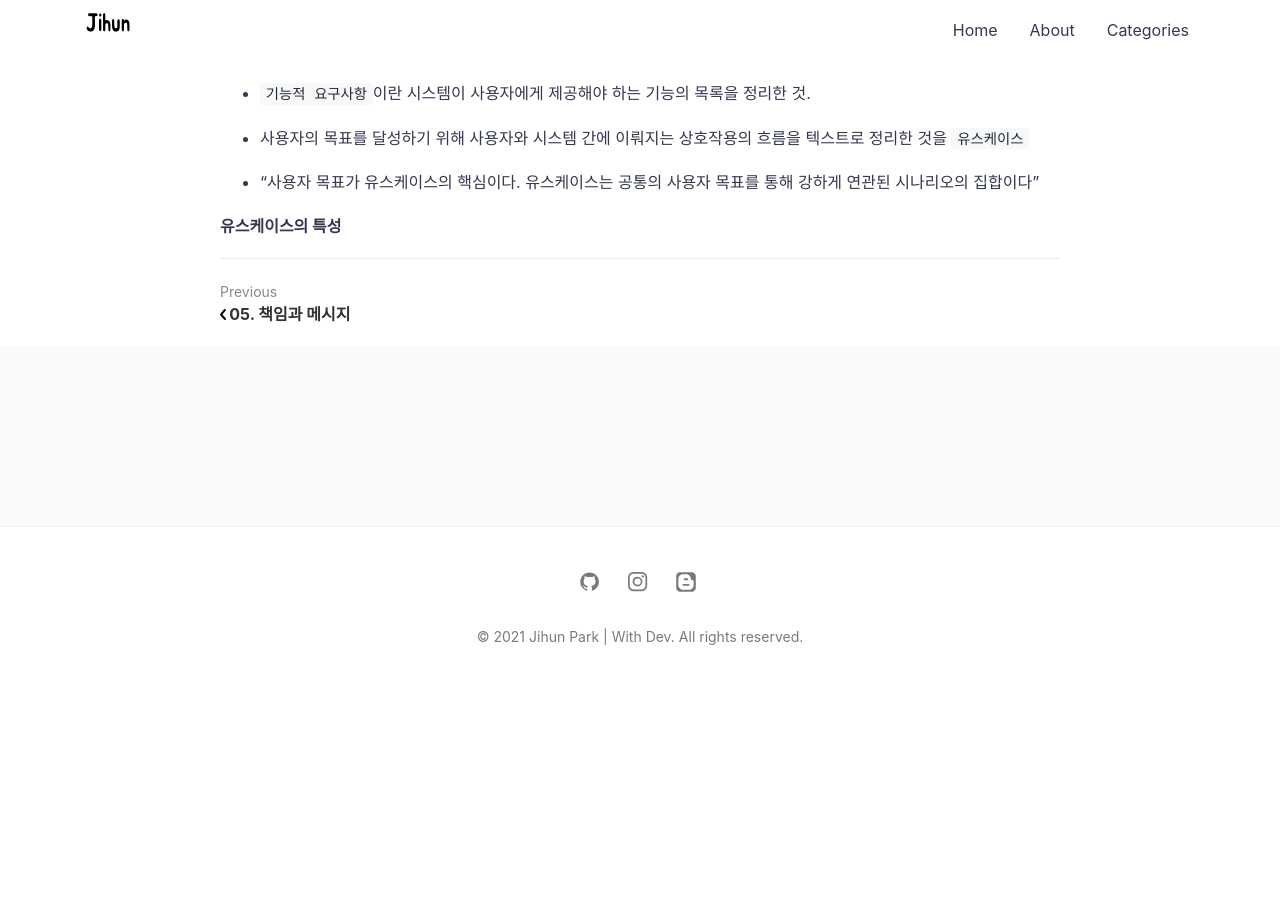
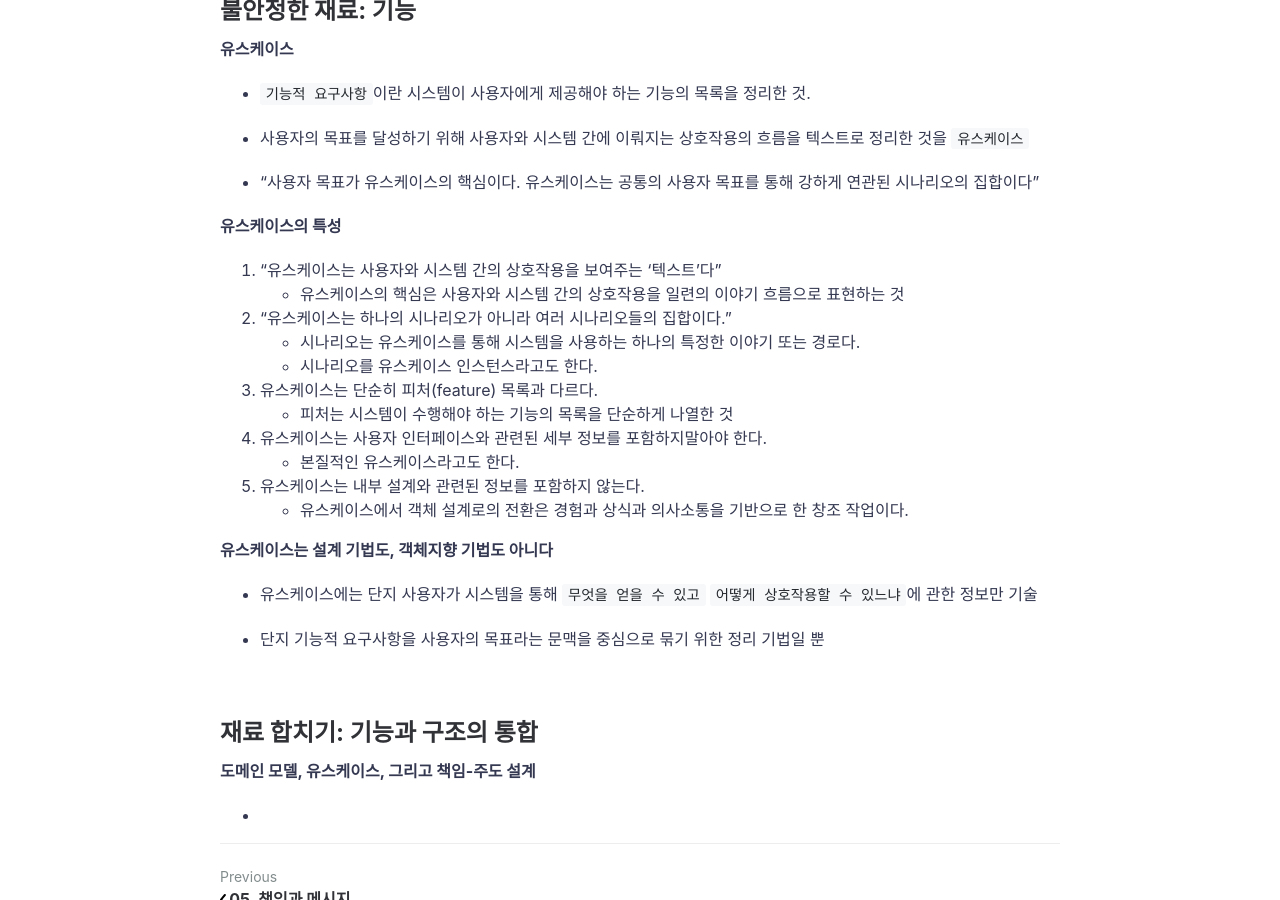
Before and after one commit to jihunparkme/jihunparkme.github.io, a Jekyll site: the page built from _posts/2021-02-09-TheEOO-객체-지도.md, in a window 1280 px wide and 900 px high, scrolled down 2275 px. Built offline with Jekyll 4.4.1, drawn with Linux system fonts in a browser that asks for light colours; comment, search, counter and statistics services are not loaded; before the commit the page ends 2967 px from its top, so only the background shows below that; some of the changed text lies outside the part shown.

Commit message:
add contetns

```diff
--- a/_posts/2021-02-09-TheEOO-객체-지도.md
+++ b/_posts/2021-02-09-TheEOO-객체-지도.md
@@ -83,3 +83,29 @@ featured-img: TheEOO
 - "사용자 목표가 유스케이스의 핵심이다. 유스케이스는 공통의 사용자 목표를 통해 강하게 연관된 시나리오의 집합이다"
 
 **유스케이스의 특성**
+
+1. "유스케이스는 사용자와 시스템 간의 상호작용을 보여주는 '텍스트'다"
+	- 유스케이스의 핵심은 사용자와 시스템 간의 상호작용을 일련의 이야기 흐름으로 표현하는 것
+2. "유스케이스는 하나의 시나리오가 아니라 여러 시나리오들의 집합이다."
+	- 시나리오는 유스케이스를 통해 시스템을 사용하는 하나의 특정한 이야기 또는 경로다.
+	- 시나리오를 유스케이스 인스턴스라고도 한다.
+3. 유스케이스는 단순히 피처(feature) 목록과 다르다.
+	- 피처는 시스템이 수행해야 하는 기능의 목록을 단순하게 나열한 것
+4. 유스케이스는 사용자 인터페이스와 관련된 세부 정보를 포함하지말아야 한다.
+	- 본질적인 유스케이스라고도 한다.
+5. 유스케이스는 내부 설계와 관련된 정보를 포함하지 않는다.
+	- 유스케이스에서 객체 설계로의 전환은 경험과 상식과 의사소통을 기반으로 한 창조 작업이다.
+
+**유스케이스는 설계 기법도, 객체지향 기법도 아니다**
+
+- 유스케이스에는 단지 사용자가 시스템을 통해 `무엇을 얻을 수 있고` `어떻게 상호작용할 수 있느냐`에 관한 정보만 기술
+
+- 단지 기능적 요구사항을 사용자의 목표라는 문맥을 중심으로 묶기 위한 정리 기법일 뿐
+
+<br>
+
+## 재료 합치기: 기능과 구조의 통합
+
+**도메인 모델, 유스케이스, 그리고 책임-주도 설계**
+
+-
```
